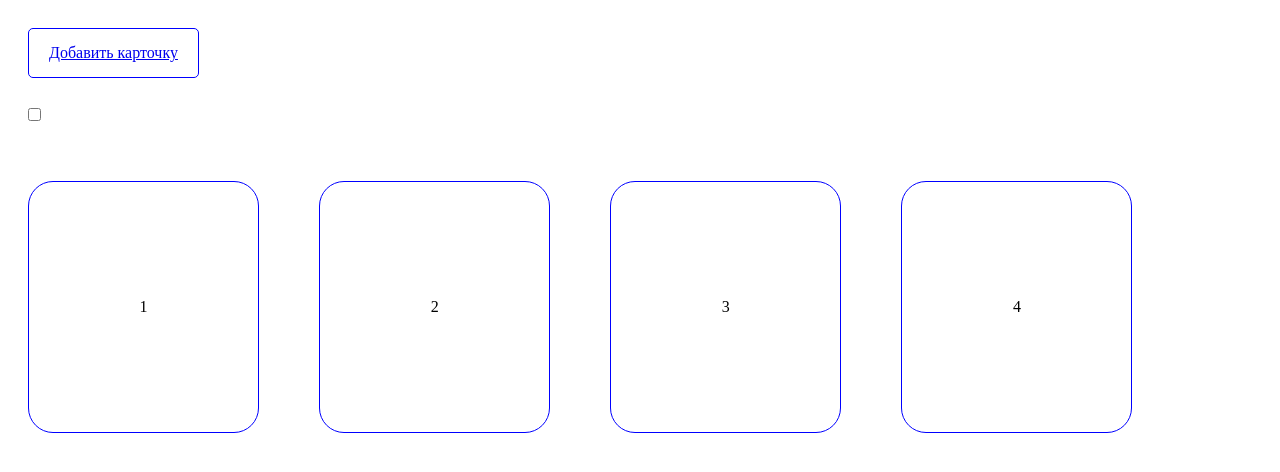
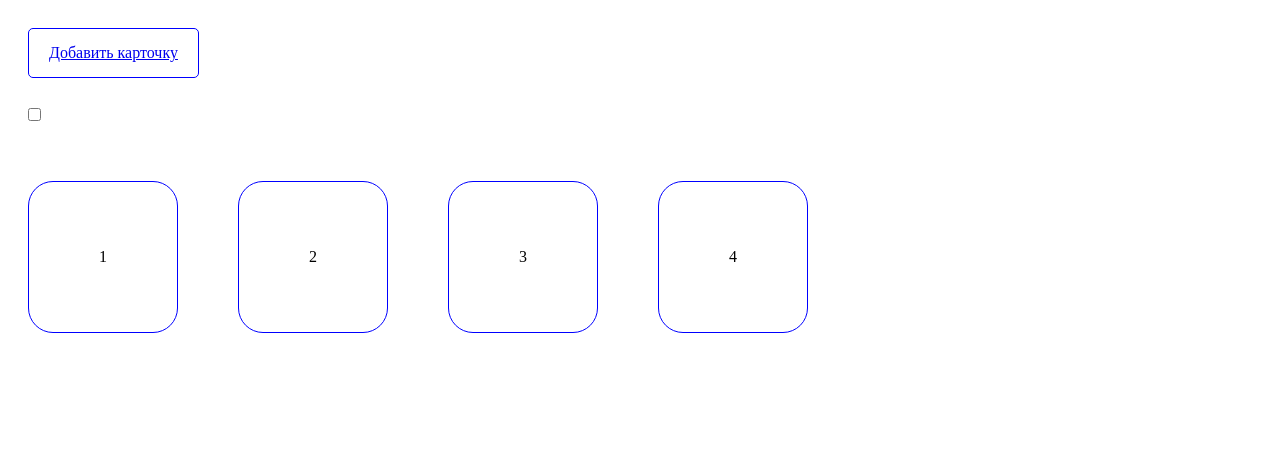
Before and after one commit to andreyst-media/test, a plain HTML site: page index.html in a window 1280 px wide. Drawn offline with Linux system fonts and the light colour scheme.

Commit message:
Update style.css

```diff
--- a/style.css
+++ b/style.css
@@ -18,11 +18,11 @@
   margin: 30px -30px -30px -30px;
 }
 .page .cards-list__item {
-  width: 18%;
   padding: 30px;
-  height: 250px;
+  width:150px;
+  height: 150px;
   text-align: center;
-  line-height: 250px;
+  line-height: 150px;
 }
 .page .cards-list__item > div {
   border-radius: 25px;
```
